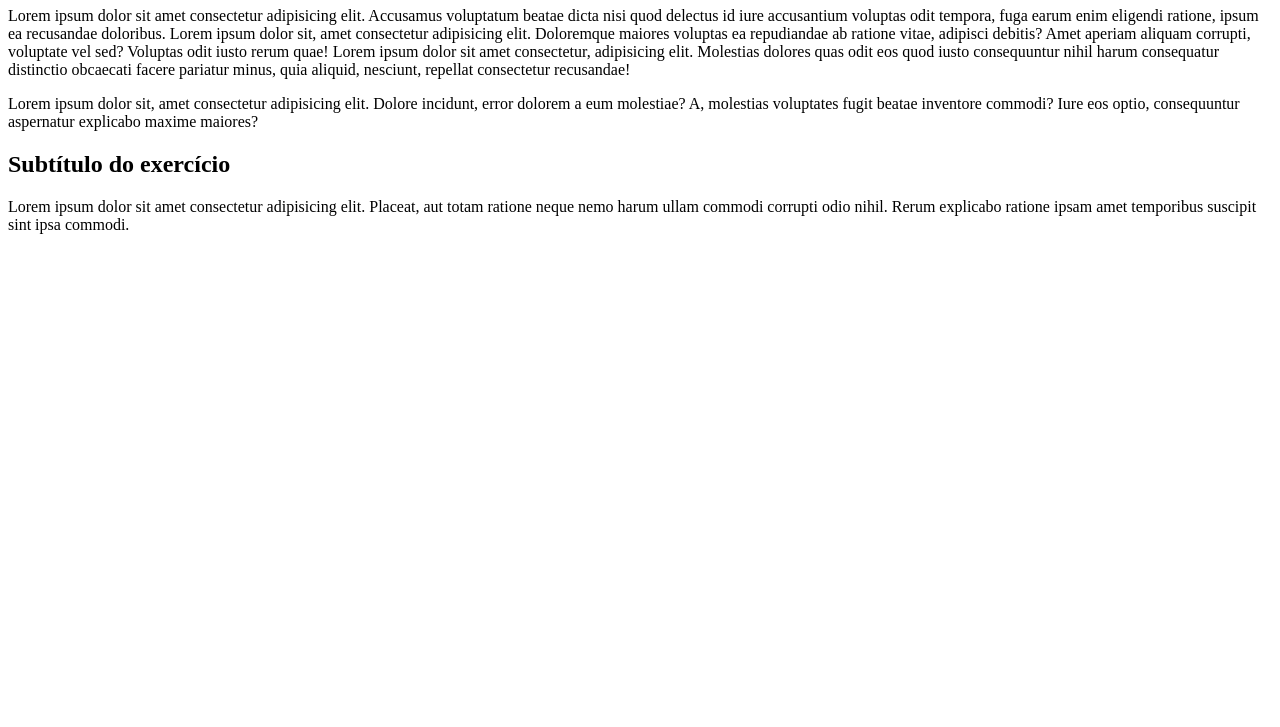
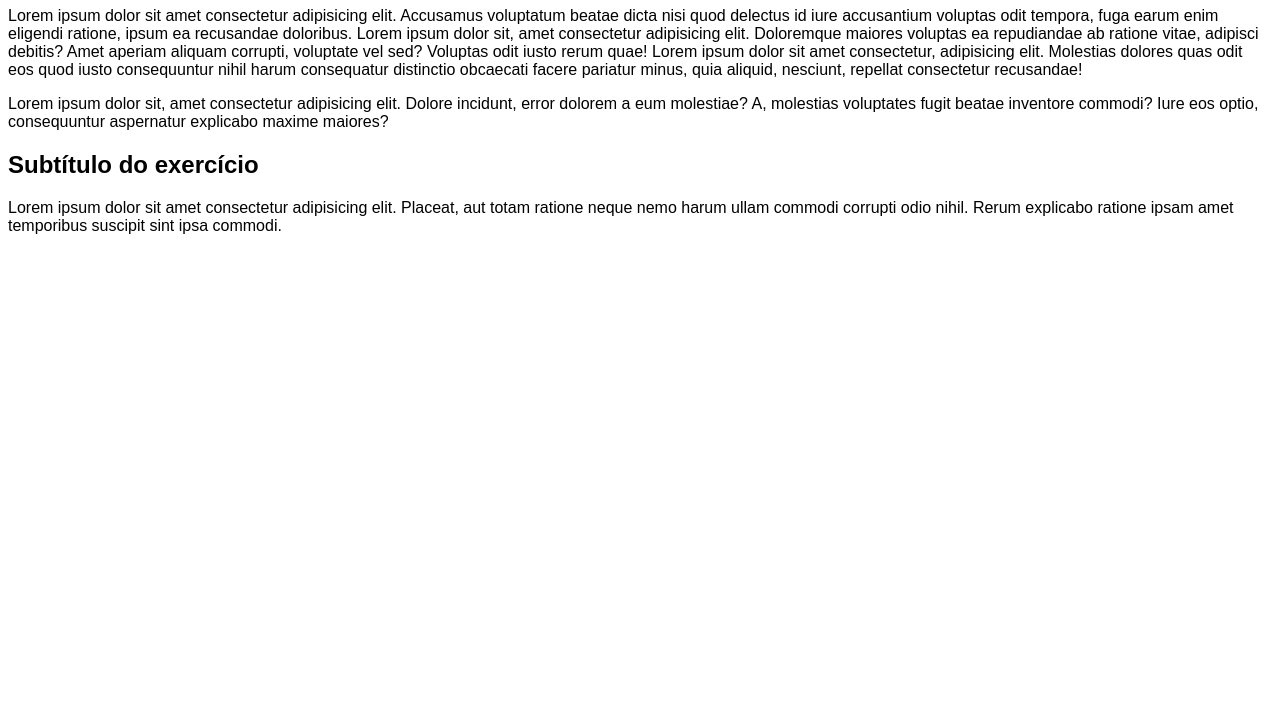
Before and after one commit to allanferreirapinto/html-css, a plain HTML site: page exercicios/ex017/index.html in a window 1280 px wide. Shown: the part 73-800 px from the top of the page. Drawn offline with Linux system fonts and the light colour scheme.

Commit message:
Font size

```diff
--- a/exercicios/ex017/index.html
+++ b/exercicios/ex017/index.html
@@ -7,7 +7,16 @@
     <title>Fontes em CSS</title>
     <style>
         body {
-            font-family: 'Times New Roman', Times, serif;
+            font-family: Arial, Helvetica, sans-serif;
+            /*
+            Medidas Absolutas
+            cm, mm, in, px, pt, pc
+
+            Medidas Relativas
+            em, ex, rem, vw, vh, %
+            16px geralmente = 1 em
+            */
+            font-size: 1em;
         }
     </style>
 </head>
```
